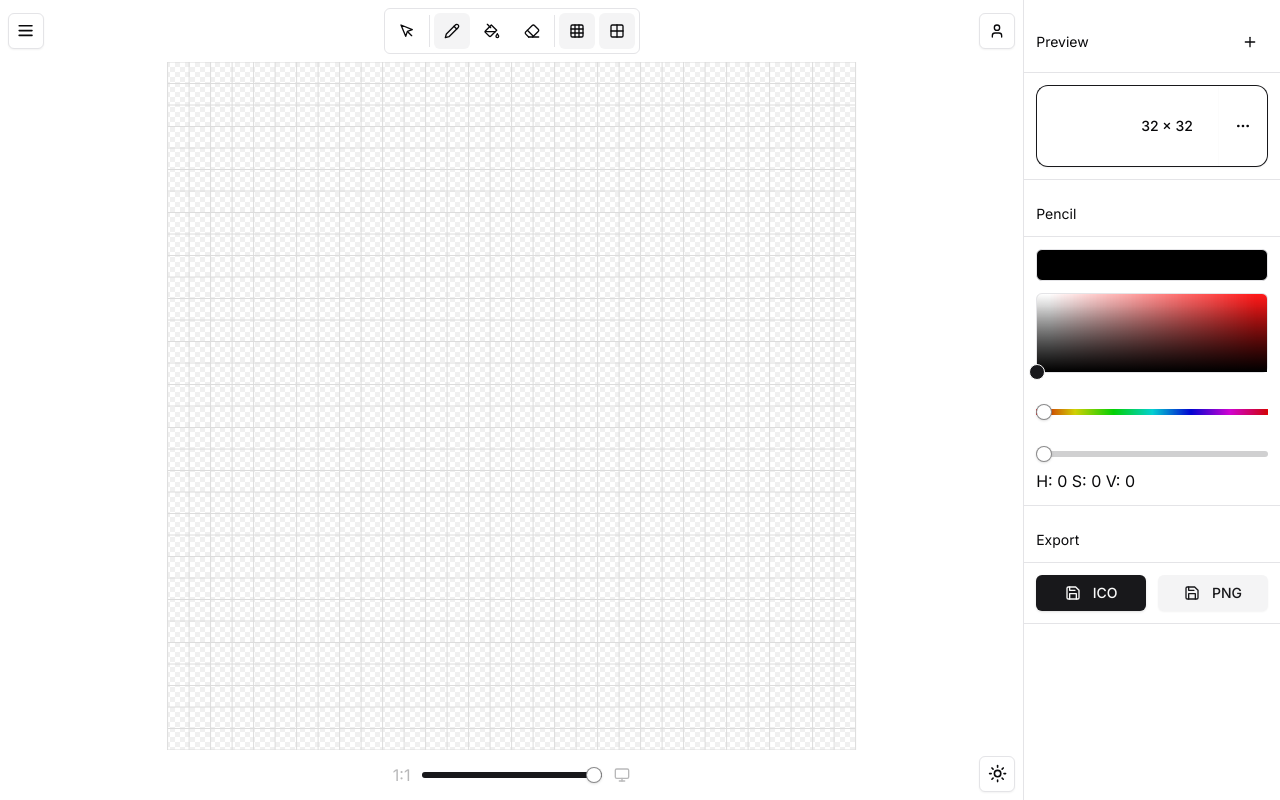
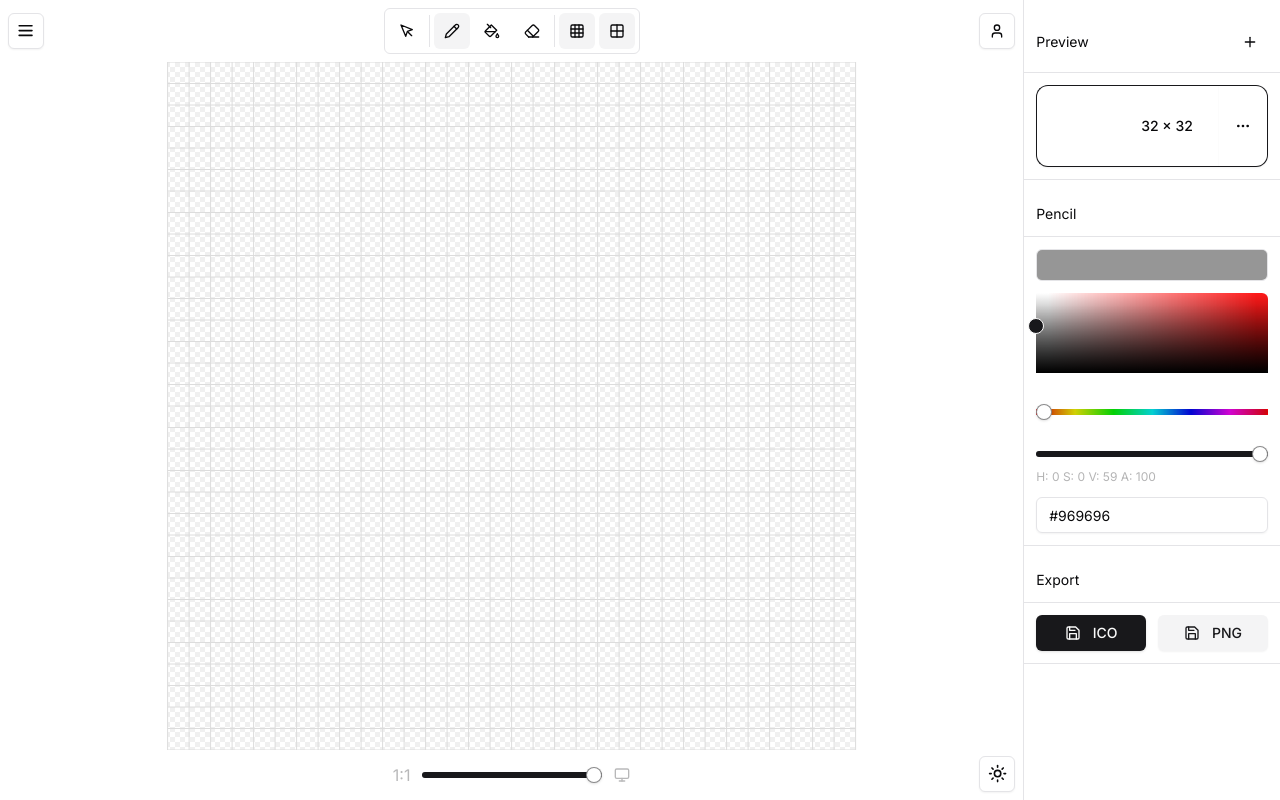
Before and after one commit to geeksplainer/faviconate, a Next.js app in the folder apps/web/: page / in a window 1280 px wide. Built offline with nearby package versions, Linux system fonts and the light colour scheme.

Commit message:
fix color picker

```diff
--- a/apps/web/src/components/color-picker.tsx
+++ b/apps/web/src/components/color-picker.tsx
@@ -3,6 +3,9 @@ import { useEffect, useState } from "react";
 import { Input } from "./ui/input";
 import { Slider } from "./ui/slider";
 import { Range2d } from "./range-2d";
+
+let hueImg: string | null = null;
+let bgPattern: string | null = null;
 
 export function ColorPicker({
   value,
@@ -12,29 +15,52 @@ export function ColorPicker({
   setValue: (value: Color) => void;
 }) {
   const [text, setText] = useState("");
-  const [hue, setHue] = useState(0);
-  const [sat, setSat] = useState(0);
-  const [val, setVal] = useState(0);
+  const [hue, setHue] = useState(value.hsv[0]);
+  const [sat, setSat] = useState(value.hsv[1]);
+  const [val, setVal] = useState(value.hsv[2]);
+  const [alpha, setAlpha] = useState(value.a * 100);
 
   const handleSubmit = (e: React.FormEvent) => {
     e.preventDefault();
-    //setColor(Color.fromHex(text));
+    try {
+      const color = Color.fromHex(text);
+      setValue(color);
+      const [h, s, v] = color.hsv;
+      setHue(h);
+      setSat(s);
+      setVal(v);
+    } catch {}
   };
 
-  // biome-ignore lint/correctness/useExhaustiveDependencies: <explanation>
   useEffect(() => {
-    setValue(Color.fromHsv(hue, sat, val));
-  }, [hue, sat, val]);
+    setValue(Color.fromHsv(hue, sat, val).withAlpha(alpha / 100));
+  }, [setValue, hue, sat, val, alpha]);
+
+  useEffect(() => {
+    setText(value.a < 1 ? value.hexRgba : value.hexRgb);
+  }, [value]);
+
+  if (hueImg === null) {
+    hueImg = createHuePattern();
+  }
+
+  if (bgPattern === null) {
+    bgPattern = createBgPattern();
+  }
 
   const satImg = createSaturationPattern(hue, 10);
-  const hueImg = createHuePattern();
 
   return (
     <div className="flex flex-col gap-3">
       <div
-        className="border border-border rounded-md h-8"
-        style={{ backgroundColor: value.toString() }}
-      />
+        className="border border-border rounded-md h-8 relative overflow-hidden bg-repeat"
+        style={{ backgroundImage: `url(${bgPattern})` }}
+      >
+        <div
+          className="absolute inset-0"
+          style={{ backgroundColor: value.hexRgba }}
+        />
+      </div>
       <Range2d
         x={sat}
         y={val}
@@ -52,11 +78,17 @@ export function ColorPicker({
         className=" bg-contain bg-str mb-6"
         noRange
       />
-      <Slider min={0} max={100} />
-      <div>
-        H: {hue} S: {Math.round(sat * 100)} V: {Math.round(val * 100)}
+      <Slider
+        min={0}
+        max={100}
+        value={[alpha]}
+        onValueChange={(v) => setAlpha(v[0])}
+      />
+      <div className="opacity-30 text-xs">
+        H: {hue} S: {Math.round(sat * 100)} V: {Math.round(val * 100)} A:{" "}
+        {alpha}
       </div>
-      <form onSubmit={handleSubmit} className="hidden">
+      <form onSubmit={handleSubmit} className="">
         <div>
           <Input value={text} onChange={(e) => setText(e.target.value)} />
         </div>
--- a/apps/web/src/components/range-2d.tsx
+++ b/apps/web/src/components/range-2d.tsx
@@ -68,7 +68,7 @@ export function Range2d({
     <div
       ref={containerRef}
       className={cn(
-        "border border-border rounded-md h-20 bg-cover relative",
+        "rounded-md h-20 bg-cover relative",
         "before:absolute before:inset-0 before:bg-gradient-to-t before:from-black before:to-transparent",
         className
       )}
```
